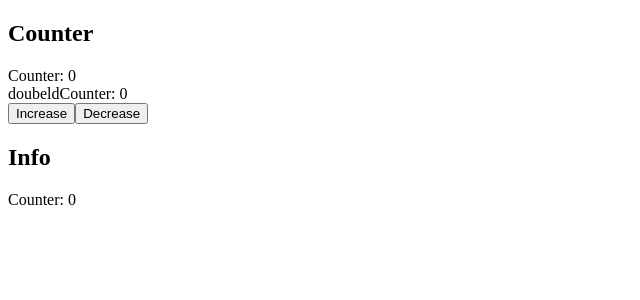
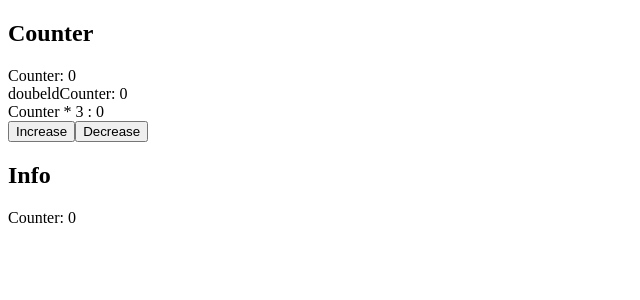
Before and after one commit to Mohammedazzam/vuex-course-App, a Vue app: page / in a window 1280 px wide. Shown: the top 300 px of the page, without its empty margins (0-640 px from the left). Built offline with nearby package versions, Linux system fonts and the light colour scheme.

Commit message:
97 (المثال الثاني قمنا بتمرير باراميتر في الgetter)

```diff
--- a/src/components/counter.vue
+++ b/src/components/counter.vue
@@ -3,6 +3,7 @@
         <h2>Counter</h2>
         Counter: {{counter}} <br>
         doubeldCounter: {{doubeldCounter}} <br>
+        Counter * 3 : {{multiCounter}} <br>
 
         <button @click="increase">Increase</button>
         <button @click="decrease">Decrease</button>
@@ -17,6 +18,9 @@ export default {
         },
         doubeldCounter(){
             return this.$store.getters.doubeldCounter;
+        },
+         multiCounter(){
+            return this.$store.getters.multiCounter(3);
         }
     },
     methods: {
--- a/src/store/store.js
+++ b/src/store/store.js
@@ -10,6 +10,9 @@ const store = new Vuex.Store({
     getters:{
         doubeldCounter(state){
             return state.counter*2;
+        },
+        multiCounter :(state)=> (multi) =>{
+            return state.counter* multi;
         }
     }
 });
```
